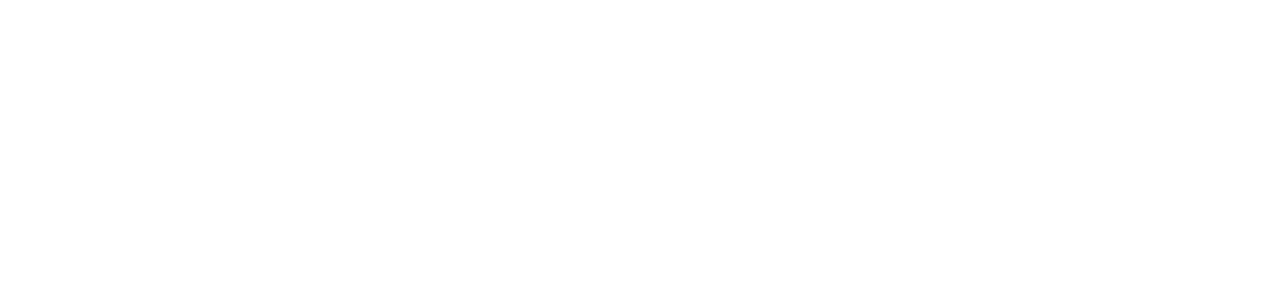
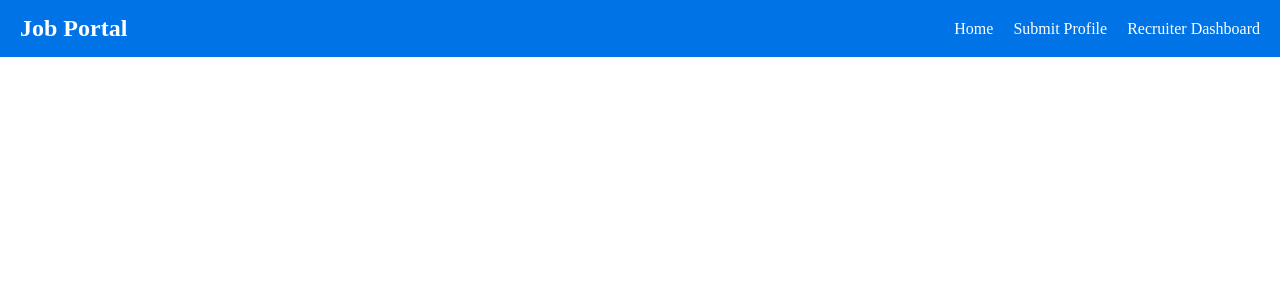
Before and after one commit to Jarshan/Job-Portal-Faite, a React (Vite) app: page / in a window 1280 px wide. Shown: the top 300 px of the page. Built offline with nearby package versions, Linux system fonts and the light colour scheme.

Commit message:
Navbar Creation

```diff
--- a/src/App.jsx
+++ b/src/App.jsx
@@ -1,8 +1,21 @@
 import React from 'react'
+import { BrowserRouter as Router, Routes, Route } from "react-router-dom";
+import Navbar from './components/Navbar';
+
+
 
 const App = () => {
   return (
-    <div></div>
+    <div>
+  <Router>
+    <Navbar/>
+    <Routes>
+      {/* <Route path="/" element={<Home />} />
+      <Route path="/candidate" element={<CandidateForm />} />
+      <Route path="/recruiter" element={<RecruiterDashboard />} /> */}
+    </Routes>
+  </Router>
+  </div>
   )
 }
 
--- /dev/null
+++ b/src/components/Navbar.jsx
@@ -0,0 +1,15 @@
+import { Link } from "react-router-dom";
+import "../styles/Navbar.css";
+
+const Navbar = () => (
+  <nav className="navbar">
+    <h1>Job Portal</h1>
+    <div className="nav-links">
+      <Link to="/">Home</Link>
+      <Link to="/candidate">Submit Profile</Link>
+      <Link to="/recruiter">Recruiter Dashboard</Link>
+    </div>
+  </nav>
+);
+
+export default Navbar;
--- /dev/null
+++ b/src/styles/Navbar.css
@@ -0,0 +1,30 @@
+.navbar {
+    display: flex;
+    justify-content: space-between;
+    align-items: center;
+    background: #0073e6;
+    padding: 15px 20px;
+    color: white;
+  }
+
+  .nav-links a {
+    color: white;
+    text-decoration: none;
+    margin-left: 20px;
+  }
+
+  .nav-links a:hover {
+    text-decoration: underline;
+  }
+
+  /* Mobile Responsive */
+  @media (max-width: 768px) {
+    .navbar {
+      flex-direction: column;
+      text-align: center;
+    }
+
+    .nav-links {
+      margin-top: 10px;
+    }
+  }
```
Also changed, not shown: src/components/Home.jsx (added), src/styles/Home.css (added).
